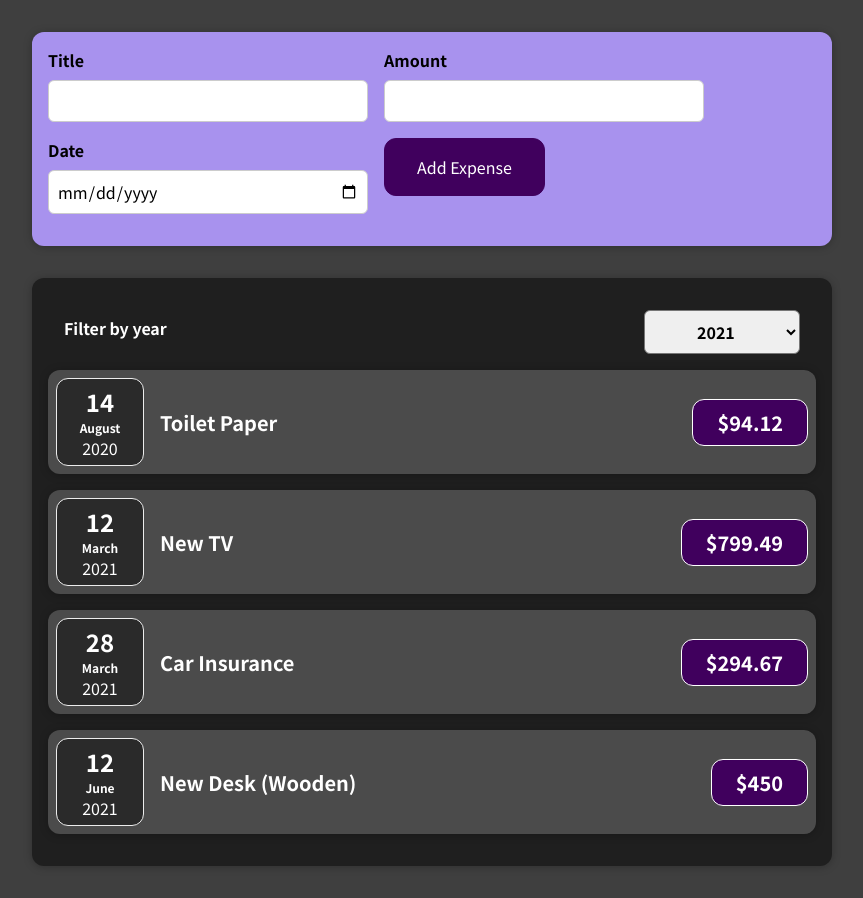
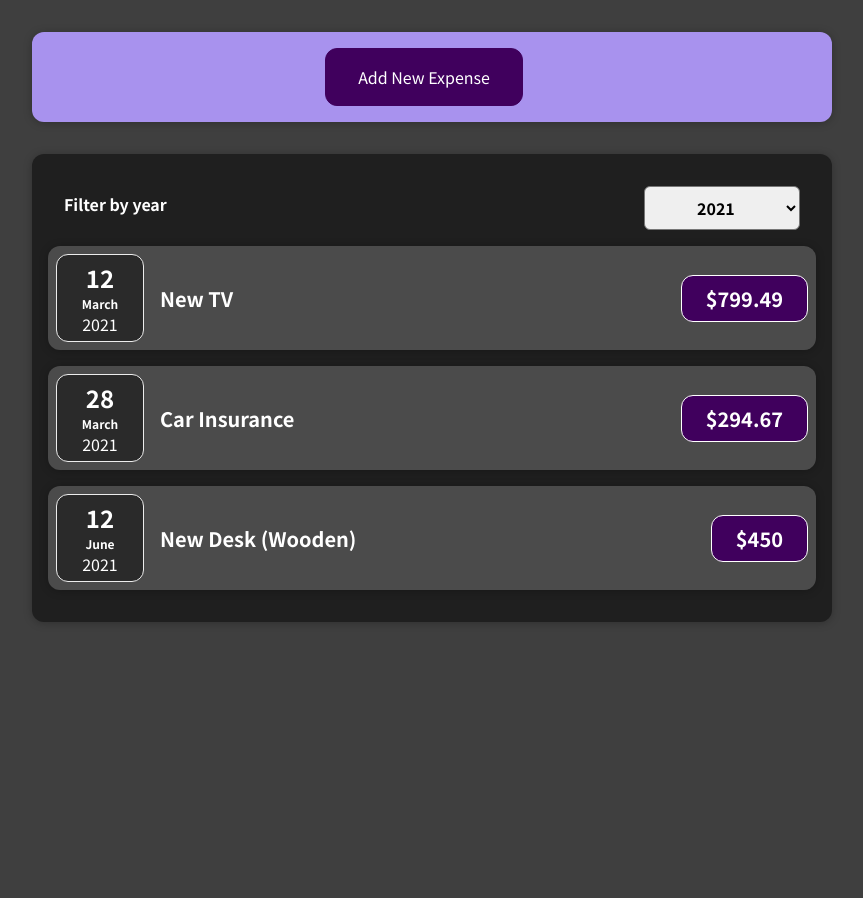
Before and after one commit to joshhavv/Expense-Tracker, a React (Create React App) app: page / in a window 1280 px wide. Shown: the whole page, without its empty margins (208-1071 px from the left). After the commit the page ends 800 px from the top, so only its background shows below. Built offline with nearby package versions, Linux system fonts and the light colour scheme.

Commit message:
Conditional Logic

```diff
--- a/src/components/Expenses/ExpenseItem.js
+++ b/src/components/Expenses/ExpenseItem.js
@@ -5,6 +5,7 @@
 
 const ExpenseItem = (props) => {
   return (
+    <li>
       <Card className="expense-item">
         <ExpenseDate date={props.date} />
         <div className="expense-item__description">
@@ -12,6 +13,7 @@
           <div className="expense-item__price">${props.amount}</div>
         </div>
       </Card>
+    </li>
   )
 }
 
--- a/src/components/Expenses/Expenses.js
+++ b/src/components/Expenses/Expenses.js
@@ -1,5 +1,5 @@
 import React, { useState } from "react"
-import ExpenseItem from "./ExpenseItem"
+import ExpensesList from "./ExpensesList"
 import ExpensesFilter from "./ExpensesFilter"
 import Card from "../UI/Card"
 import "./Expenses.css"
@@ -11,12 +11,14 @@
     setFilteredYear(selectedYear)
   }
 
+  const filteredExpenses = props.items.filter((expense) => {
+    return expense.date.getFullYear().toString() === filteredYear
+  })
+
   return (
     <Card className="expenses">
       <ExpensesFilter selected={filteredYear} onChangeFilter={filterChangeHandler} />
-      {props.items.map((expense) => (
-        <ExpenseItem title={expense.title} amount={expense.amount} date={expense.date} key={expense.id} />
-      ))}
+      <ExpensesList items={filteredExpenses} />
     </Card>
   )
 }
--- /dev/null
+++ b/src/components/Expenses/ExpensesList.css
@@ -0,0 +1,9 @@
+.expenses-list {
+  list-style: none;
+  padding: 0;
+}
+
+.expenses-list__fallback {
+  color: white;
+  text-align: center;
+}
--- /dev/null
+++ b/src/components/Expenses/ExpensesList.js
@@ -0,0 +1,18 @@
+import React from "react"
+import "./ExpensesList.css"
+import ExpenseItem from "./ExpenseItem"
+
+const ExpensesList = (props) => {
+  if (props.items.length === 0) {
+    return <h2 className="expenses-list__fallback">No expenses found.</h2>
+  }
+  return (
+    <ul className="expenses-list">
+      {props.items.map((expense) => (
+        <ExpenseItem key={expense.id} title={expense.title} amount={expense.amount} date={expense.date} />
+      ))}
+    </ul>
+  )
+}
+
+export default ExpensesList
--- a/src/components/NewExpense/ExpenseForm.js
+++ b/src/components/NewExpense/ExpenseForm.js
@@ -49,6 +49,9 @@
           <input type="date" value={enteredDate} min="01-01-2020" max="31-12-2025" onChange={dateChangeHandler} />
         </div>
         <div className="new-expenses__actions">
+          <button type="button" onClick={props.onCancel}>
+            Cancel
+          </button>
           <button type="submit">Add Expense</button>
         </div>
       </div>
--- a/src/components/NewExpense/NewExpense.js
+++ b/src/components/NewExpense/NewExpense.js
@@ -1,8 +1,9 @@
-import React from "react"
+import React, { useState } from "react"
 import ExpenseForm from "./ExpenseForm"
 import "./NewExpense.css"
 
 const NewExpense = (props) => {
+  const [isEditing, setIsEditing] = useState(false)
   const saveExpenseDataHandler = (enteredExpenseData) => {
     const expenseData = {
       ...enteredExpenseData,
@@ -10,11 +11,21 @@
     }
 
     props.onAddExpense(expenseData)
+    isEditing(false)
+  }
+
+  const startEditingHandler = () => {
+    setIsEditing(true)
+  }
+
+  const stopEditingHandler = () => {
+    setIsEditing(false)
   }
 
   return (
     <div className="new-expense">
-      <ExpenseForm onSaveExpenseData={saveExpenseDataHandler} />
+      {!isEditing && <button onClick={startEditingHandler}>Add New Expense</button>}
+      {isEditing && <ExpenseForm onSaveExpenseData={saveExpenseDataHandler} onCancel={stopEditingHandler} />}
     </div>
   )
 }
```
Lines whose indentation alone changed are shown as unchanged.
